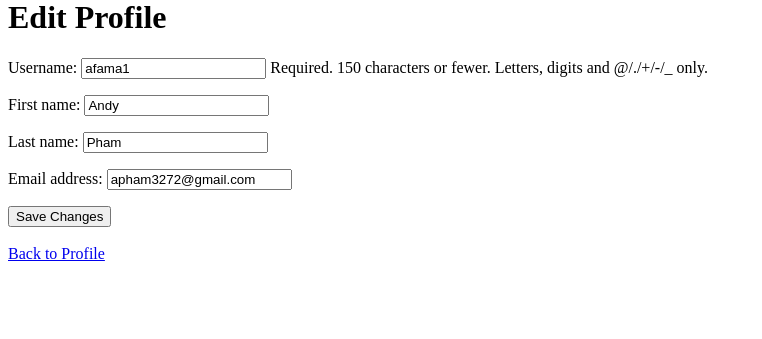
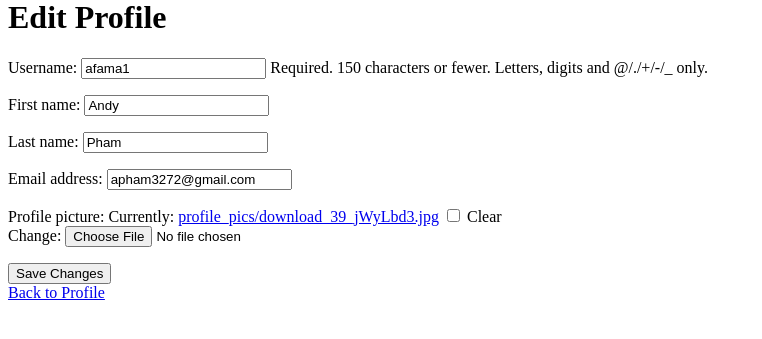
Before and after one commit to Ben-Cariello/ITSC3155Group, a Django app: page /user/edit/4/ in a window 1280 px wide. Shown: the part 201-540 px from the top of the page, without its empty margins (0-762 px from the left). Run offline with Django 5.2, Linux system fonts and the light colour scheme; a user stored in the database is signed in; data comes from the database, SQL or seed files in the repository; both versions use the stored data as it was after the commit.

Commit message:
Profile Picture and Resizing

```diff
--- a/DjangoTutorial-main/studybud/base/forms.py
+++ b/DjangoTutorial-main/studybud/base/forms.py
@@ -3,6 +3,11 @@ from .models import Job, UserProfile
 from django import forms
 from django.contrib.auth.forms import UserCreationForm
 from django.contrib.auth.models import User
+from django.core.exceptions import ValidationError
+from django.conf import Settings
+from PIL import Image
+from io import BytesIO
+from django.core.files.uploadedfile import InMemoryUploadedFile
 
 # Editted Registration
 class CustomUserCreationForm(UserCreationForm):
@@ -32,6 +37,40 @@ class CustomUserEditForm(forms.ModelForm):
             raise forms.ValidationError("Username already exists")
         return username
 
+class ProfilePictureForm(forms.ModelForm):
+
+    class Meta:
+        model = UserProfile
+        fields = ['profile_picture']
+
+    def clean_profile_picture(self):
+        profile_picture = self.cleaned_data.get('profile_picture')
+
+        if profile_picture:
+            max_size = 5 * 320 * 320  # 5 MB size limit (adjust as needed)
+
+            # If the image is larger than the max size, resize it
+            if profile_picture.size > max_size:
+                image = Image.open(profile_picture)
+
+                # Resize the image (keep aspect ratio)
+                max_width = 320  # Set the maximum width
+                max_height = 320  # Set the maximum height
+                image.thumbnail((max_width, max_height))
+
+                # Save the resized image back to the file
+                new_image = BytesIO()
+                image.save(new_image, format='JPEG')  # or use PNG if needed
+                new_image.seek(0)
+
+                # Create a new InMemoryUploadedFile with the resized image
+                profile_picture = InMemoryUploadedFile(
+                    new_image, 'ImageField', profile_picture.name,
+                    'image/jpeg', new_image.tell(), None
+                )
+
+        return profile_picture
+
 class JobForm(ModelForm):
     class Meta:
         model = Job
--- a/DjangoTutorial-main/studybud/base/models.py
+++ b/DjangoTutorial-main/studybud/base/models.py
@@ -46,14 +46,10 @@ class Message(models.Model):
 class UserProfile(models.Model):
     user = models.OneToOneField(User, on_delete=models.CASCADE)
     resume = models.FileField(upload_to='resumes/', null=True, blank=True)
+    profile_picture = models.ImageField(upload_to='profile_pics/', default='default.jpg', null=True, blank=True)
 
     def __str__(self):
         return f"{self.user.username}'s Profile"
-
-class CustomUserEditForm(forms.ModelForm):
-    class Meta:
-        model = User
-        fields = ['username', 'first_name', 'last_name', 'email']
 
 @receiver(post_save, sender=User)
 def create_user_profile(sender, instance, created, **kwargs):
--- a/DjangoTutorial-main/studybud/base/templates/base/edit_profile.html
+++ b/DjangoTutorial-main/studybud/base/templates/base/edit_profile.html
@@ -6,13 +6,12 @@
   <form method="POST" enctype="multipart/form-data">
     {% csrf_token %}
 
-    {{ form.as_p }}
+    {{ user_form.as_p }}
+    {{ profile_form.as_p }}
 
     <button type="submit">Save Changes</button>
   </form>
 
-  <br>
-
   <a href="{% url 'user-profile' user.id %}">Back to Profile</a>
 
 {% endblock content %}
--- a/DjangoTutorial-main/studybud/base/urls.py
+++ b/DjangoTutorial-main/studybud/base/urls.py
@@ -11,13 +11,13 @@ urlpatterns = [
 
     path('', views.home, name="home"),
     path('job/<str:pk>/', views.job, name="job"),
-    path('profile/<int:pk>/', views.userProfile, name="user-profile"),  # Use this path for user profile
+    path('profile/<int:pk>/', views.userProfile, name="user-profile"),
     path('create-room/', views.createRoom, name="create-room"),
     path('update-room/<str:pk>', views.updateRoom, name="update-room"),
     path('delete-room/<str:pk>', views.deleteRoom, name="delete-room"),
     path('delete-message/<str:pk>', views.deleteMessage, name="delete-message"),
 
-    path('user/edit/<int:pk>/', views.editProfile, name='edit-profile'),  # Keep the edit profile route separate
+    path('user/edit/<int:pk>/', views.editProfile, name='edit-profile'),
 ]
 
 if settings.DEBUG:
--- a/DjangoTutorial-main/studybud/base/views.py
+++ b/DjangoTutorial-main/studybud/base/views.py
@@ -6,7 +6,7 @@ from django.db.models import Q
 from django.contrib.auth.models import User
 from django.contrib.auth import authenticate, login, logout
 from django.contrib.auth.forms import UserCreationForm
-from .forms import CustomUserCreationForm, JobForm, ResumeForm, CustomUserEditForm
+from .forms import CustomUserCreationForm, JobForm, ResumeForm, CustomUserEditForm, ProfilePictureForm
 from .models import Job, Field, Message, UserProfile
 
 
@@ -126,34 +126,57 @@ def userProfile(request, pk):
 
     if request.user == user:
         if request.method == 'POST':
-            form = ResumeForm(request.POST, request.FILES, instance=profile)
-            if form.is_valid():
-                form.save()
+            resume_form = ResumeForm(request.POST, request.FILES, instance=profile)
+            if resume_form.is_valid():
+                resume_form.save()
                 return redirect('user-profile', pk=user.id)
         else:
-            form = ResumeForm(instance=profile)
+            resume_form = ResumeForm(instance=profile)
     else:
-        form = None
+        resume_form = None
 
     context = {'user':user, 'jobs':jobs, 'job_messages':job_messages, 'fields':fields,
                'email': email, 'first_name': first_name, 'last_name': last_name,
-               'form': form, 'profile': profile}
+               'resume_form': resume_form, 'profile': profile}
 
     return render(request, 'base/profile.html', context)
 
 @login_required
+def profile_update(request):
+    if request.method == 'POST':
+        profile_form = ProfilePictureForm(request.POST, request.FILES, instance=request.user.profile)
+        if profile_form.is_valid():
+            profile_form.save()
+            return redirect('profile')
+    else:
+        profile_form = ProfilePictureForm(instance=request.user.profile)
+    return render(request, 'profile.html', {'profile_form': profile_form})
+
+@login_required
 def editProfile(request, pk):
     user = User.objects.get(id=pk)
+    user_profile = user.userprofile
 
     if request.method == 'POST':
-        form = CustomUserEditForm(request.POST, instance=user)
-        if form.is_valid():
-            form.save()
+        user_form = CustomUserEditForm(request.POST, instance=user)
+        profile_form = ProfilePictureForm(request.POST, request.FILES, instance=user_profile)
+
+        if user_form.is_valid() and profile_form.is_valid():
+
+            user_form.save()
+            profile_form.save()
             return redirect('user-profile', pk=user.id)
     else:
-        form = CustomUserEditForm(instance=user)
+        user_form = CustomUserEditForm(instance=user)
+        profile_form = ProfilePictureForm(instance=user_profile)
 
-    return render(request, 'base/edit_profile.html', {'form': form})
+    context = {
+        'user_form': user_form,
+        'profile_form': profile_form,
+        'user': user,
+    }
+
+    return render(request, 'base/edit_profile.html', context)
 
 
 
```
Also changed, not shown: DjangoTutorial-main/studybud/base/templates/base/profile.html (+14 -4 lines), DjangoTutorial-main/studybud/base/migrations/0009_userprofile_profile_picture.py (added), DjangoTutorial-main/studybud/db.sqlite3.
